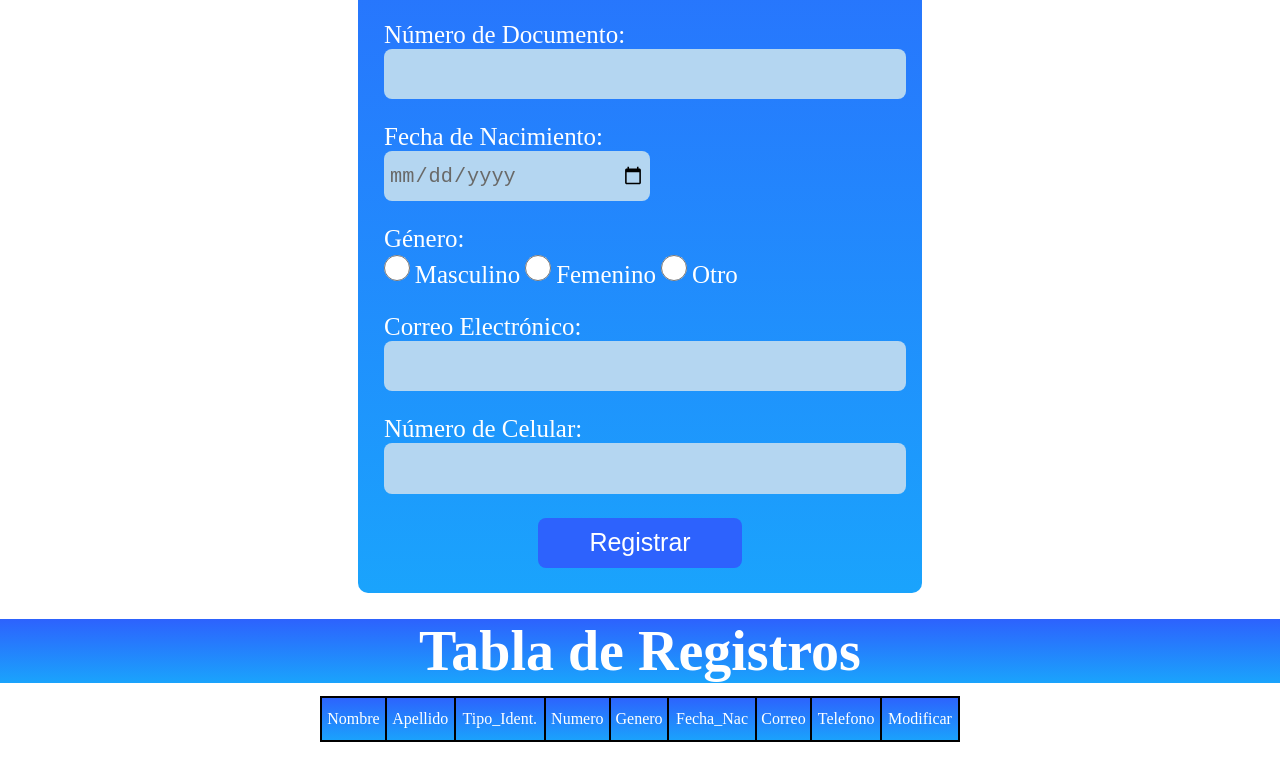
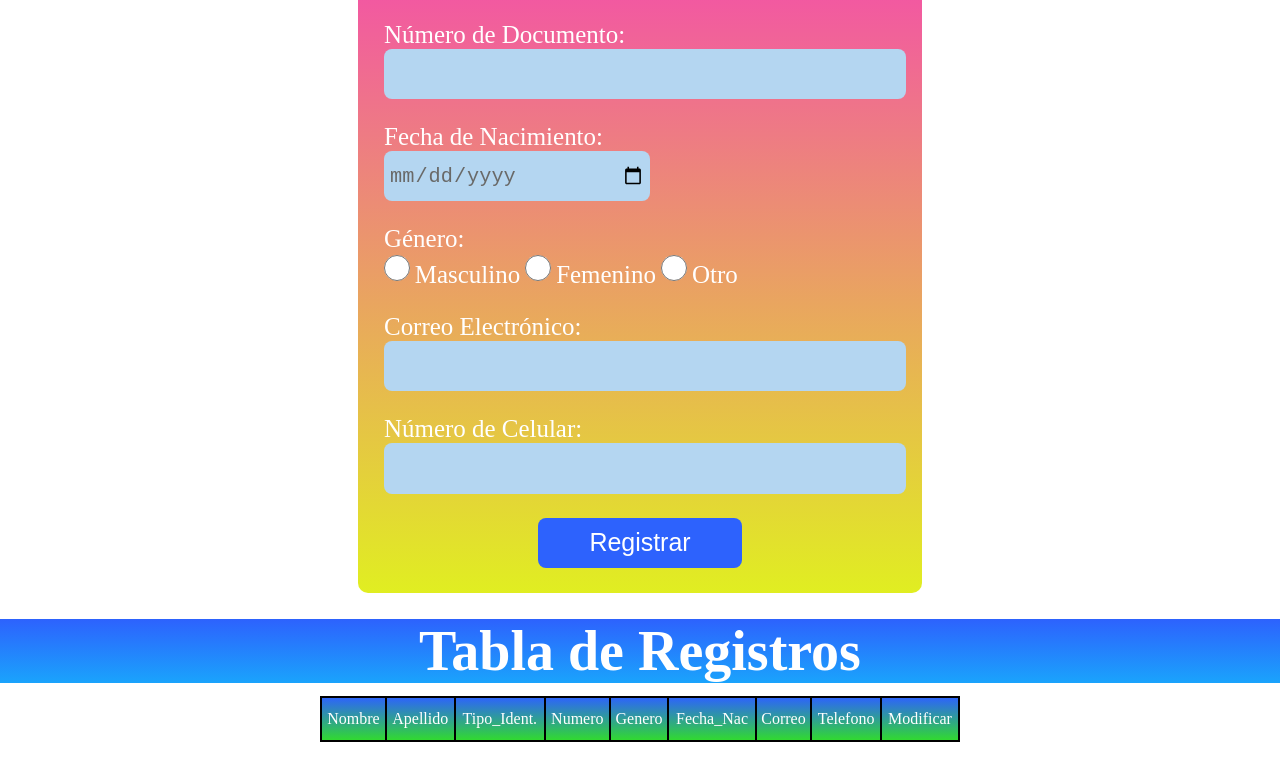
Before and after one commit to alexotalora1990/trabajoGit, a plain HTML site: page index.html in a window 1280 px wide. Shown: the part 350-1130 px from the top of the page. Drawn offline with Linux system fonts and the light colour scheme.

Commit message:
cambio colores

```diff
--- a/style.css
+++ b/style.css
@@ -9,8 +9,8 @@ form {
     padding: 2%;
     border-radius: 10px;
     font-size: 130%;
-    background: rgb(0, 153, 252);
-    background: linear-gradient(0deg, rgba(0, 153, 252, 0.896796218487395) 0%, rgba(45, 98, 253, 1) 100%);
+    background: rgb(240, 16, 184);
+    background: linear-gradient(0deg, rgba(221, 236, 8, 0.897) 0%, rgb(250, 21, 219) 100%);
 }
 
 #alert {
@@ -119,8 +119,8 @@ td {
 }
 
 thead {
-    background: rgb(0, 153, 252);
-    background: linear-gradient(0deg, rgba(0, 153, 252, 0.896796218487395) 0%, rgba(45, 98, 253, 1) 100%);
+    background: rgb(197, 252, 0);
+    background: linear-gradient(0deg, rgba(26, 216, 20, 0.897) 0%, rgba(45, 98, 253, 1) 100%);
     color: white;
     height: 40px;
 
```
